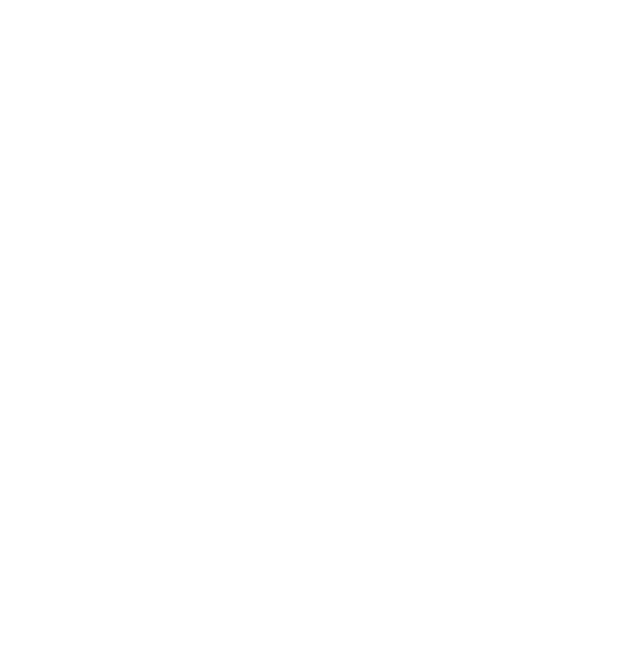
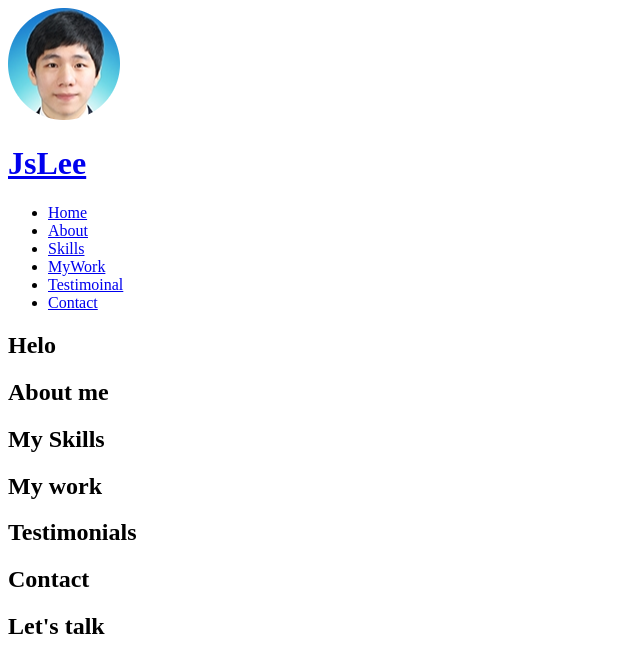
Before and after one commit to LEEJONGSEONG153/js-lee.github.io, a plain HTML site: page index.html in a window 1280 px wide. Shown: the whole page, without its empty margins (0-640 px from the left). Drawn offline with Linux system fonts and the light colour scheme.

Commit message:
HTML-Header

```diff
--- a/index.html
+++ b/index.html
@@ -1,5 +1,5 @@
 <!DOCTYPE html>
-<html lang="en">
+<html lang="ko">
   <head>
     <meta charset="UTF-8" />
     <meta name="viewport" content="width=device-width, initial-scale=1.0" />
@@ -33,5 +33,55 @@
     <!-- Javascript -->
     <script src="src/main.js" defer></script>
   </head>
-  <body></body>
+  <body>
+    <!-- Header -->
+    <header>
+      <div>
+        <img src="images/favicon.ico" alt="logo" />
+        <a href="#"><h1>JsLee</h1></a>
+      </div>
+      <nav>
+        <ul>
+          <li><a href="#home">Home</a></li>
+          <li><a href="#about">About</a></li>
+          <li><a href="#skills">Skills</a></li>
+          <li><a href="#work">MyWork</a></li>
+          <li><a href="#testimoinal">Testimoinal</a></li>
+          <li><a href="#contact">Contact</a></li>
+        </ul>
+      </nav>
+    </header>
+    <!-- Main -->
+    <main>
+      <!-- Home -->
+      <section id="home">
+        <h2>Helo</h2>
+      </section>
+      <!-- About -->
+      <section id="about">
+        <h2>About me</h2>
+      </section>
+      <!-- Skills -->
+      <section id="skills">
+        <h2>My Skills</h2>
+      </section>
+      <!-- Work -->
+      <section id="work">
+        <h2>My work</h2>
+      </section>
+      <!-- Testimonials -->
+      <section id="testimoinal">
+        <h2>Testimonials</h2>
+      </section>
+      <section id="contact">
+        <h2>Contact</h2>
+      </section>
+      <!-- Arrow up -->
+      <aside></aside>
+    </main>
+    <!-- Footer -->
+    <footer>
+      <h2>Let's talk</h2>
+    </footer>
+  </body>
 </html>
```
